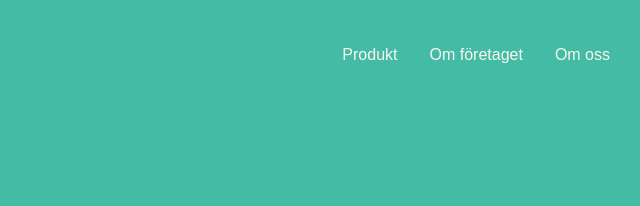
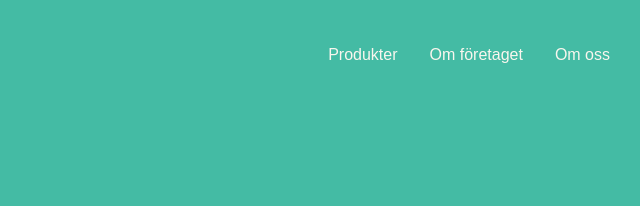
Before and after one commit to Feduk01/grupp-arbete_speedy-knights, a plain HTML site: page first-page/first-page.html in a window 1280 px wide. Shown: the top 206 px of the page, 640-1280 px from the left. Drawn offline with Linux system fonts and the light colour scheme.

Commit message:
prodcut to products

```diff
--- a/first-page/first-page.html
+++ b/first-page/first-page.html
@@ -10,7 +10,7 @@
         <header class="site-nav grid">
             <img class="logo" src="images first-page/LOGO_2.png" alt="" />
             <ul>
-                <li><a href="">Produkt</a></li>
+                <li><a href="">Produkter</a></li>
                 <li><a href="">Om företaget</a></li>
                 <li><a href="">Om oss</a></li>
             </ul>
```
